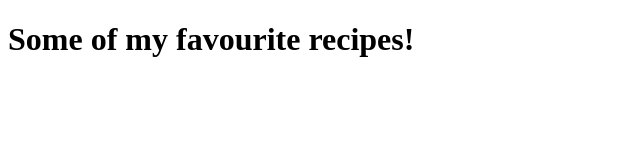
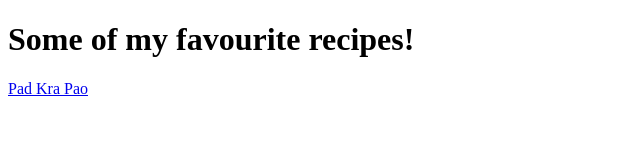
Before and after one commit to TommyH2661/odin-recipes, a plain HTML site: page index.html in a window 1280 px wide. Shown: the whole page, without its empty margins (0-640 px from the left). Drawn offline with Linux system fonts and the light colour scheme.

Commit message:
Fix Pad Kra Pao link

```diff
--- a/index.html
+++ b/index.html
@@ -9,6 +9,6 @@
     <body>
         <h1> Some of my favourite recipes!</h1>
 
-        <a href="Recipes/padkrapao.html"></a>
+        <a href="Recipes/padkrapao.html">Pad Kra Pao</a>
     </body>
 </html>
```
